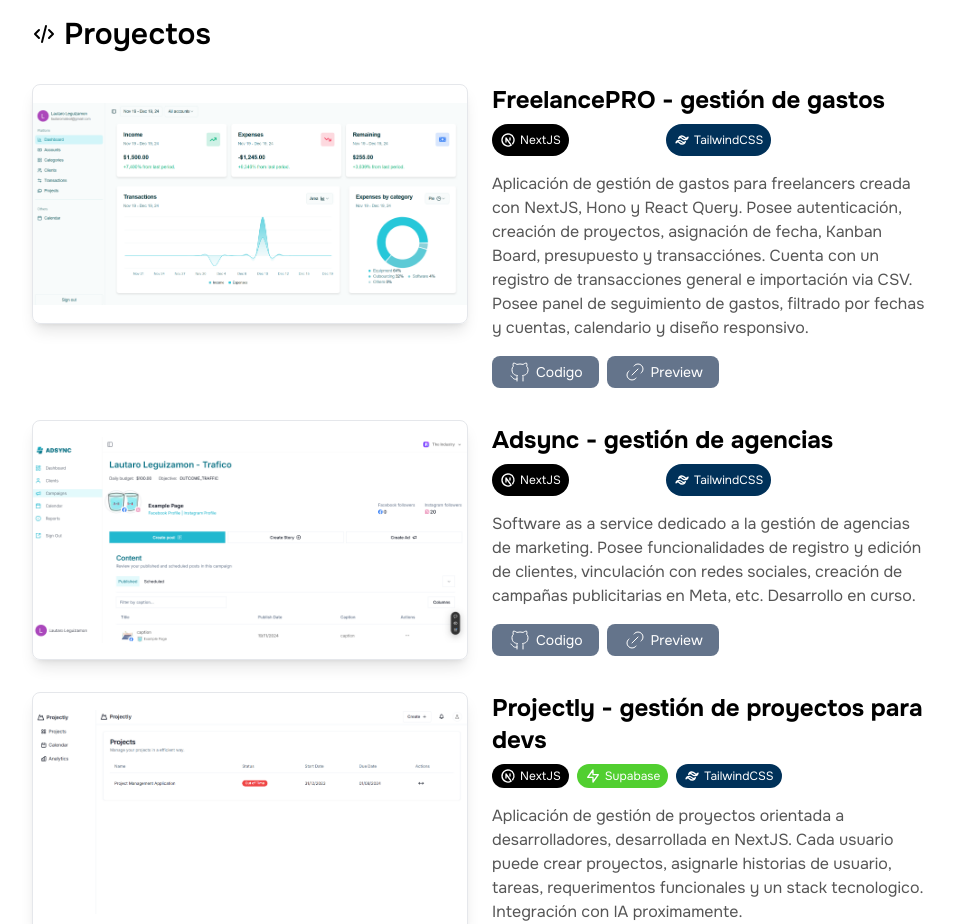
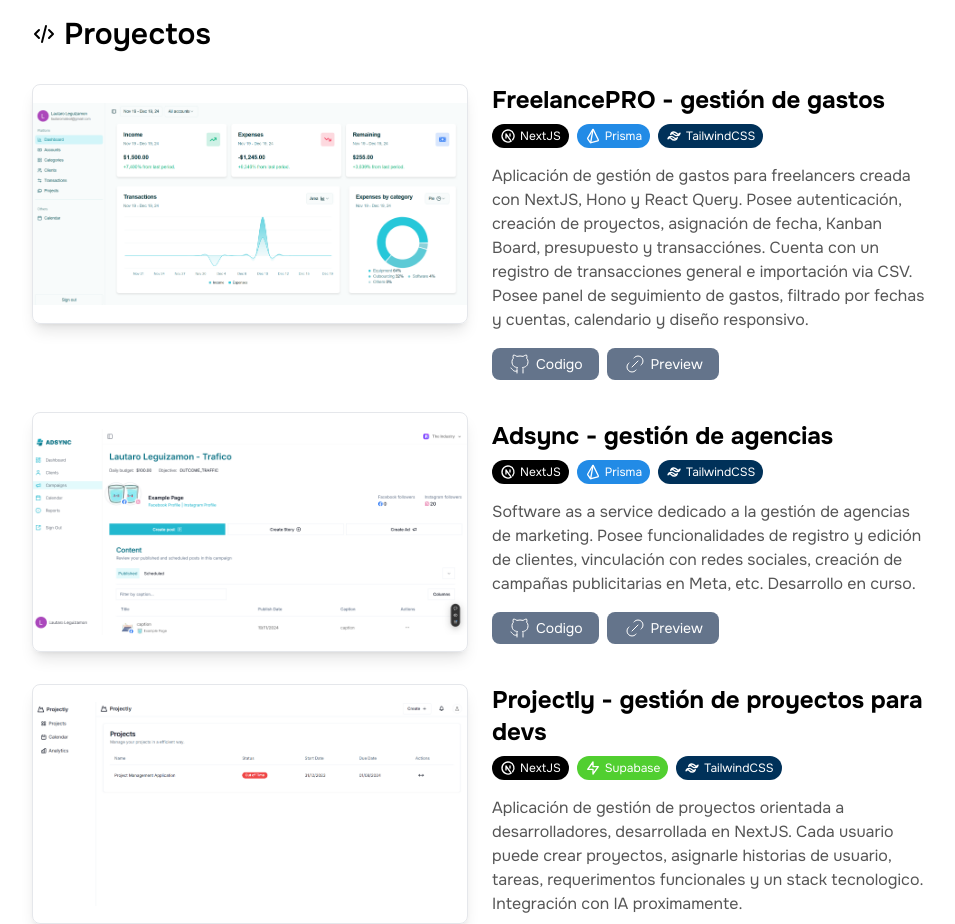
Before and after one commit to lautaromateol/portafolio, a React (Vite) app: page / in a window 1280 px wide. Shown: the part 880-1804 px from the top of the page, without its empty margins (160-1115 px from the left). Built offline with nearby package versions, Linux system fonts and the light colour scheme.

Commit message:
fix: Prisma tag color

```diff
--- a/src/components/Projects.jsx
+++ b/src/components/Projects.jsx
@@ -61,8 +61,8 @@ const TAGS = {
   },
   Prisma: {
     name: "Prisma",
-    icon: <IconBrandPrisma />,
-    style: "bg-[#225]"
+     icon: <IconBrandPrisma className="w-4 h-4" />,
+    styles: "bg-[#228be6]"
   },
 }
 
```
